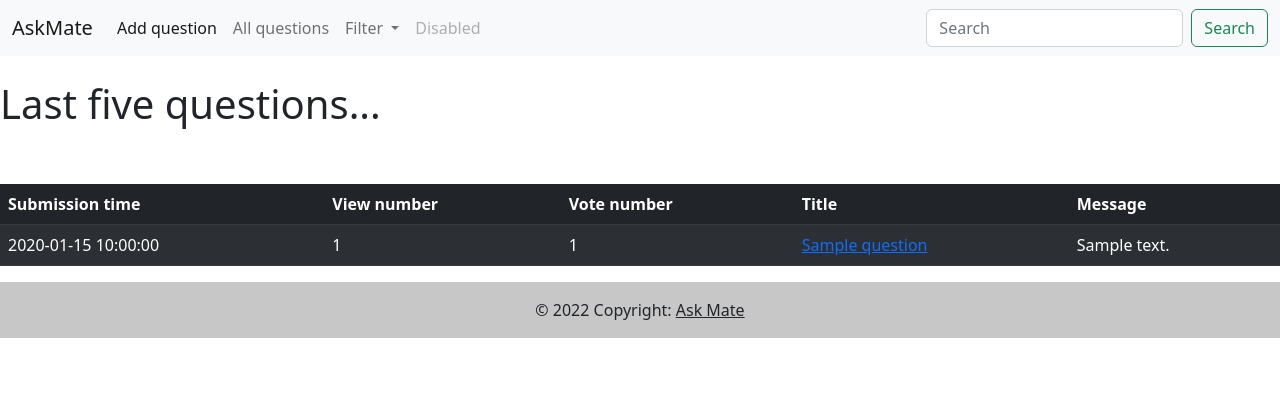
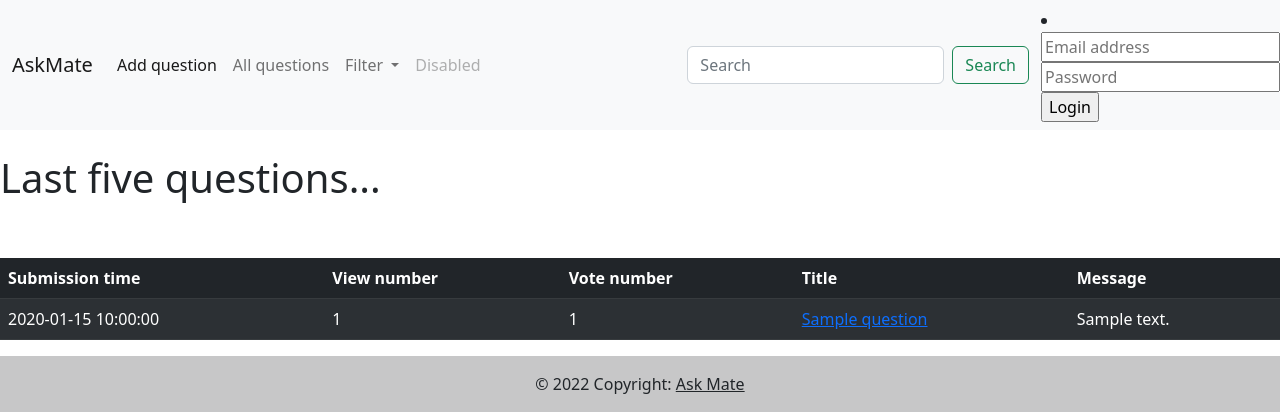
Before and after one commit to Patrykos9/pythonProject1, a Flask app: page / in a window 1280 px wide. Shown: the top 420 px of the page. Run offline with Flask 2, Linux system fonts and the light colour scheme; a database or web service that is not in the repository returns one stand-in record (values such as "Sample title"); some libraries are stand-ins or nearby versions.

Commit message:
Adding login

```diff
--- a/templates/base.html
+++ b/templates/base.html
@@ -39,6 +39,13 @@
       </form>
     </div>
   </div>
+  <li class="login-form" style="float: right;">
+                <form action="/login" method="POST">
+                    <div><i class="fa fa-user"></i><input type="email" name="email" placeholder="Email address" required></div>
+                    <div><i class="fa fa-lock"></i><input type="password" name="password" placeholder="Password" required></div>
+                    <input type="submit" value="Login">
+                </form>
+            </li>
 </nav>
     <title>{% block title %}Welcome{% endblock %} | Ask Mate App, by Patryk Kanon</title>
 
```
